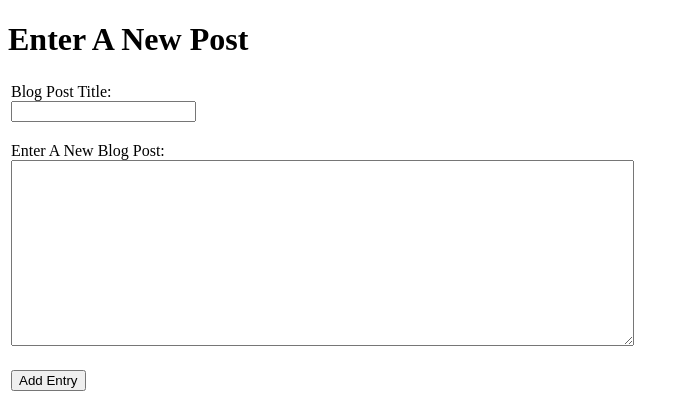
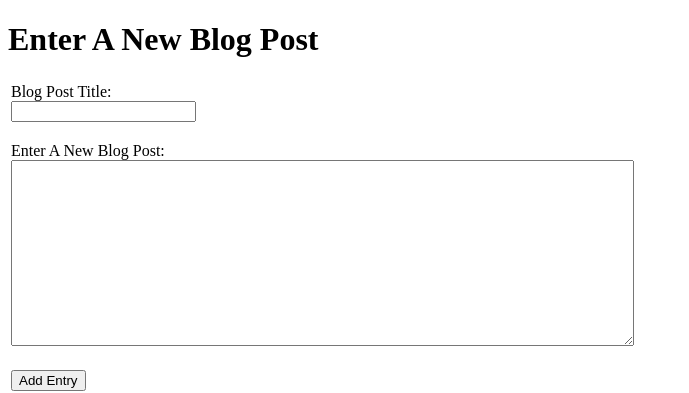
Before and after one commit to nancivillotti/Blogz, a Flask app: page /newpost in a window 1280 px wide. Shown: the part 26-419 px from the top of the page, without its empty margins (0-689 px from the left). Run offline with Flask 2, Linux system fonts and the light colour scheme.

Commit message:
as far as i can tell this works

```diff
--- a/Templates/blog.html
+++ b/Templates/blog.html
@@ -4,7 +4,7 @@
 
 {% block content %}
 
-<h1>Build a Blog</h1>
+<h1>Build-a-Blog</h1>
 
 
 
--- a/Templates/newpost.html
+++ b/Templates/newpost.html
@@ -4,7 +4,7 @@
 
 {% block content %}
 
-<h1>Enter A New Post</h1>
+<h1>Enter A New Blog Post</h1>
 
 <form action ='/newpost' method = 'post'>
 
--- a/main.py
+++ b/main.py
@@ -50,7 +50,7 @@ def blog():
 
         blog = Blog.query.get(id)
 
-        return render_template('viewpost.html', titlebase = 'Build a Blog!', blog =blog)
+        return render_template('viewpost.html', titlebase = 'Build a Blog', blog =blog)
 
 
 
@@ -66,7 +66,7 @@ def blog():
 
         blogs = Blog.query.all()
 
-        return render_template('blog.html', titlebase = 'Build a Blog!', blogs=blogs)
+        return render_template('blog.html', titlebase = 'Build a Blog', blogs=blogs)
 
 
 
```
